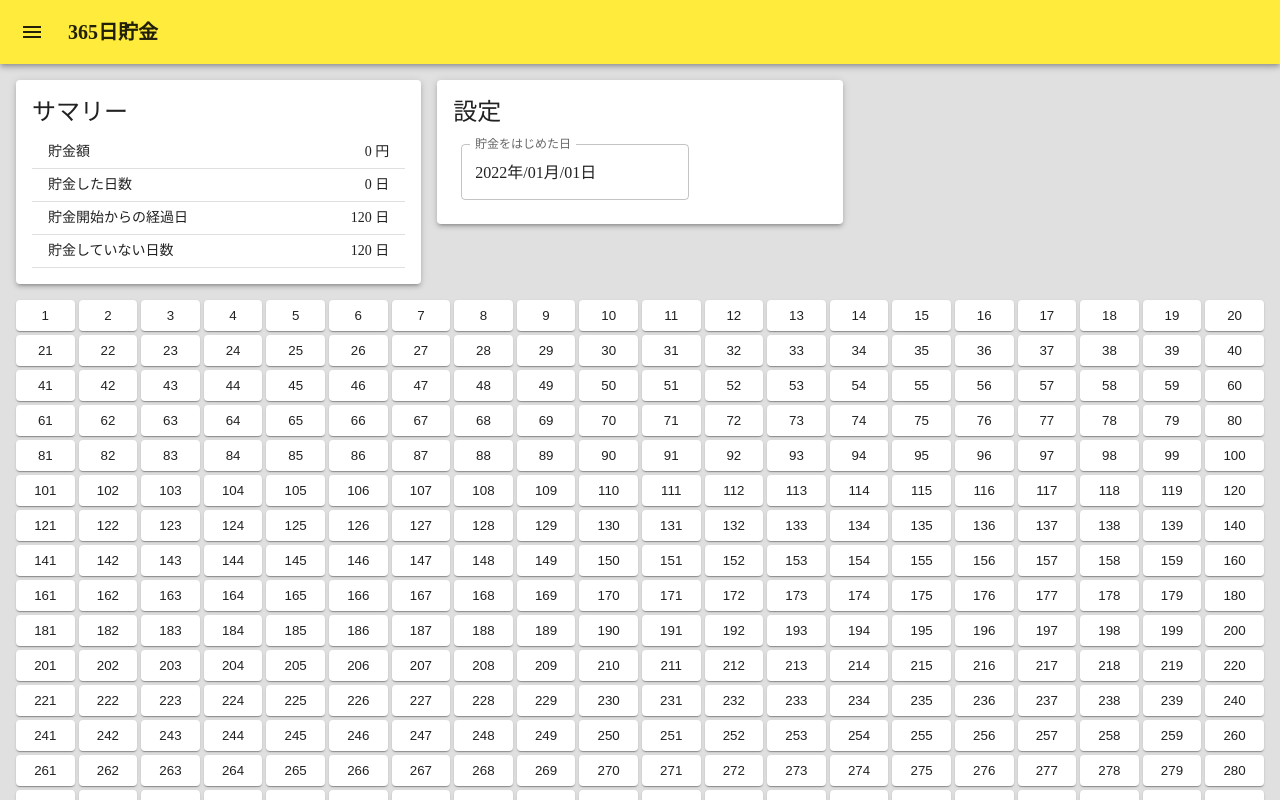
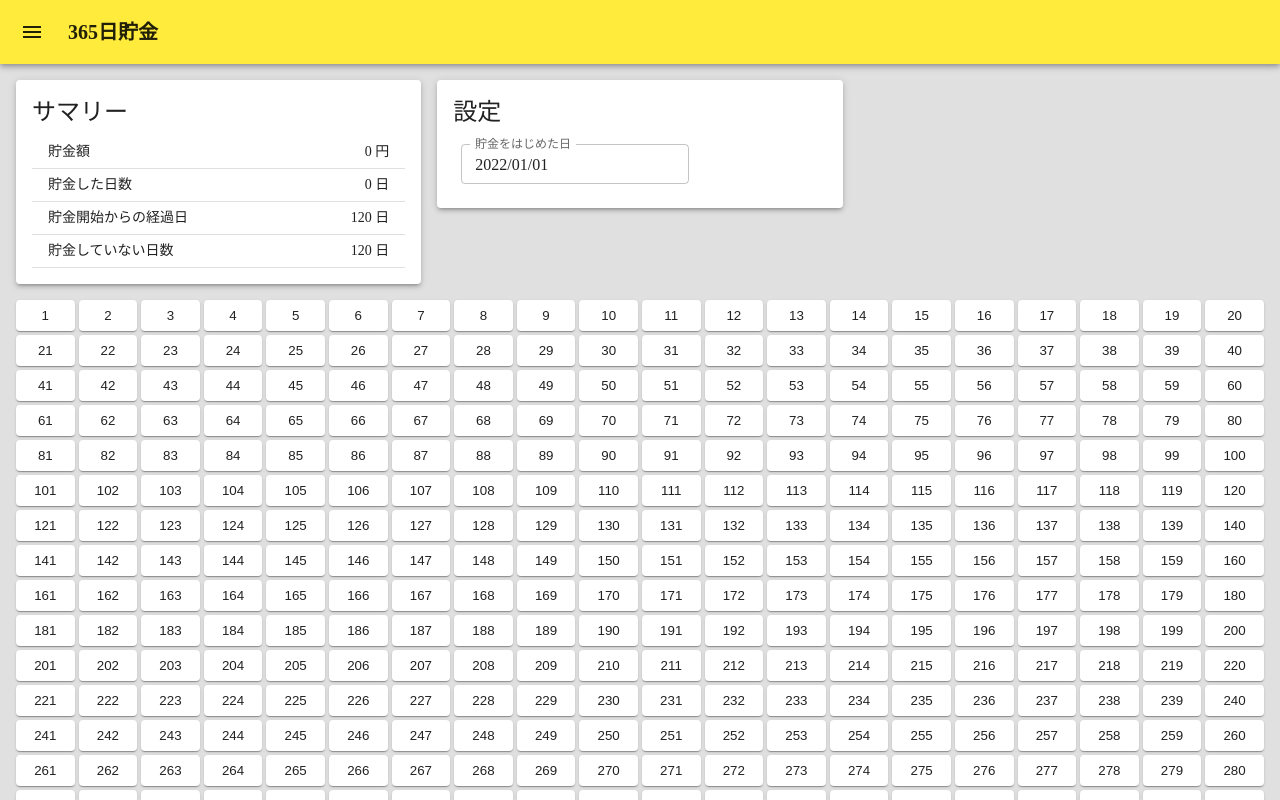
Before and after one commit to sawadyecma/365-deposite, a React (Create React App) app: page / in a window 1280 px wide. Shown: the top 800 px of the page. Built offline with nearby package versions, Linux system fonts and the light colour scheme.

Commit message:
muiのdatepickerを使う

```diff
--- a/package.json
+++ b/package.json
@@ -9,10 +9,10 @@
     "@emotion/styled": "^11.8.1",
     "@mui/icons-material": "^5.6.2",
     "@mui/material": "^5.6.4",
+    "@mui/x-date-pickers": "^5.0.0-alpha.4",
     "@reduxjs/toolkit": "^1.8.1",
     "date-fns": "^2.28.0",
     "react": "^18.1.0",
-    "react-datepicker": "^4.8.0",
     "react-dom": "^18.1.0",
     "react-redux": "^8.0.1",
     "react-scripts": "4.0.3",
@@ -20,7 +20,6 @@
   },
   "devDependencies": {
     "@types/react": "^18.0.9",
-    "@types/react-datepicker": "^4.4.1",
     "@types/react-dom": "^18.0.3",
     "typescript": "4.4.2"
   },
--- a/src/components/Config.tsx
+++ b/src/components/Config.tsx
@@ -1,10 +1,7 @@
 import { Box, TextField, Typography } from "@mui/material";
-import DatePicker, { registerLocale } from "react-datepicker";
-import "react-datepicker/dist/react-datepicker.css";
-
-import ja from "date-fns/locale/ja";
-
-registerLocale("ja", ja);
+import { LocalizationProvider, DatePicker } from "@mui/x-date-pickers";
+import { AdapterDateFns } from "@mui/x-date-pickers/AdapterDateFns";
+import { ja } from "date-fns/locale";
 
 interface Props {
   date: Date;
@@ -16,13 +13,19 @@ export const Config = ({ date, onDateChange }: Props) => {
     <>
       <Typography variant="h5">設定</Typography>
       <Box p={1} pt={2}>
-        <DatePicker
-          selected={date}
-          onChange={(date: Date) => onDateChange(date)}
-          locale="ja"
-          dateFormat="yyyy年/MM月/dd日"
-          customInput={<TextField label="貯金をはじめた日" />}
-        />
+        <LocalizationProvider dateAdapter={AdapterDateFns} adapterLocale={ja}>
+          <DatePicker
+            label="貯金をはじめた日"
+            value={date}
+            onChange={(date: Date | null) => {
+              if (!date) {
+                return;
+              }
+              onDateChange(date);
+            }}
+            renderInput={(props) => <TextField {...props} size="small" />}
+          />
+        </LocalizationProvider>
       </Box>
     </>
   );
```
Also changed, not shown: 1 other file (tests, documents, lock files or other folders).
